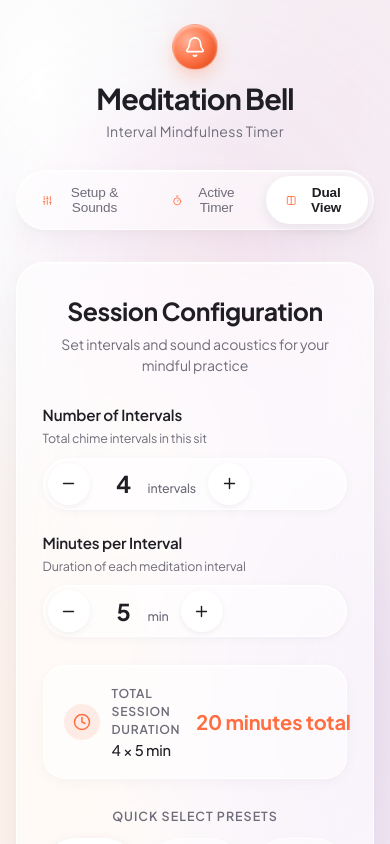
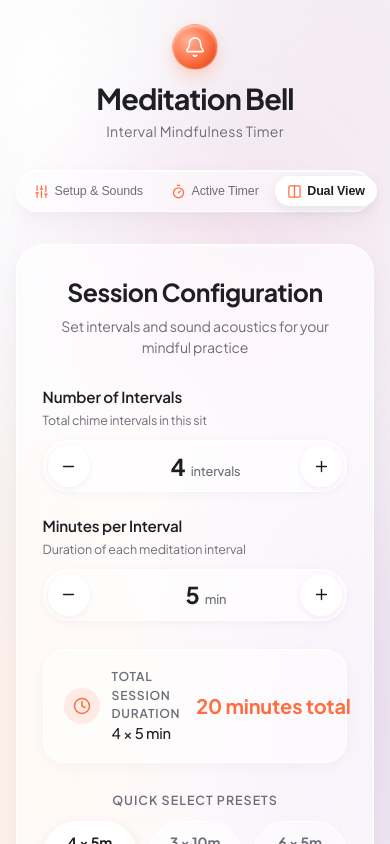
Before and after one commit to ParthKhanayat/Mediation-Bell, a React (Vite) app: page / in a window 390 px wide. Built offline with nearby package versions, Linux system fonts and the light colour scheme.

Commit message:
Fix symmetry: balance mobile and desktop steppers, center values, expand desktop Dual View container, and prevent tab wrapping

```diff
--- a/src/App.jsx
+++ b/src/App.jsx
@@ -160,7 +160,7 @@ export default function App() {
       </nav>
 
       {/* Main Responsive Layout */}
-      <main className="zen-main-container">
+      <main className={`zen-main-container ${viewMode === 'both' ? 'dual-mode' : ''}`}>
         {viewMode === 'both' ? (
           <div className="zen-dual-layout">
             <div className="zen-secondary-dim zen-config-wrapper">
--- a/src/index.css
+++ b/src/index.css
@@ -203,13 +203,15 @@ body {
   position: relative;
   z-index: 1;
   gap: 4px;
+  max-width: 100%;
 }
 
 .zen-view-tab {
   display: flex;
   align-items: center;
-  gap: 0.5rem;
-  padding: 0.55rem 1.25rem;
+  justify-content: center;
+  gap: 0.45rem;
+  padding: 0.55rem 1.15rem;
   font-size: 0.85rem;
   font-weight: 500;
   letter-spacing: -0.01em;
@@ -220,6 +222,15 @@ body {
   cursor: pointer;
   transition: var(--transition-gentle);
   user-select: none;
+  white-space: nowrap;
+}
+
+@media (max-width: 440px) {
+  .zen-view-tab {
+    padding: 0.45rem 0.75rem;
+    font-size: 0.78rem;
+    gap: 0.35rem;
+  }
 }
 
 .zen-view-tab:hover {
@@ -243,12 +254,21 @@ body {
 /* Main Content Area */
 .zen-main-container {
   width: 100%;
-  max-width: 580px;
+  max-width: 540px;
   position: relative;
   z-index: 1;
   display: flex;
   flex-direction: column;
   align-items: center;
+  transition: max-width 0.35s cubic-bezier(0.16, 1, 0.3, 1);
+}
+
+/* Expanded container for desktop Dual View to ensure spacious, symmetrical cards */
+@media (min-width: 992px) {
+  .zen-main-container.dual-mode,
+  .zen-main-container:has(.zen-dual-layout) {
+    max-width: 1020px;
+  }
 }
 
 /* Responsive Dual Column View on Desktop */
@@ -263,8 +283,8 @@ body {
   .zen-dual-layout {
     display: grid;
     grid-template-columns: 1fr 1fr;
-    gap: 2.25rem;
-    max-width: 980px;
+    gap: 2rem;
+    max-width: 1020px;
     align-items: start;
   }
 }
@@ -318,10 +338,10 @@ body {
 .stepper-row {
   display: flex;
   flex-direction: column;
-  gap: 0.6rem;
-}
-
-@media (min-width: 480px) {
+  gap: 0.65rem;
+}
+
+@media (min-width: 540px) {
   .stepper-row {
     flex-direction: row;
     align-items: center;
@@ -347,16 +367,25 @@ body {
   color: var(--text-secondary);
 }
 
-/* Capsule Stepper Control */
+/* Capsule Stepper Control - Completely Symmetrical */
 .zen-stepper {
-  display: inline-flex;
-  align-items: center;
+  display: flex;
+  align-items: center;
+  justify-content: space-between;
+  width: 100%;
   background: rgba(255, 255, 255, 0.55);
   border: 1px solid var(--color-border-glass);
   border-radius: var(--radius-full);
   padding: 4px;
-  gap: 4px;
   box-shadow: var(--shadow-inner), 0 2px 8px rgba(30, 20, 50, 0.04);
+  box-sizing: border-box;
+}
+
+@media (min-width: 540px) {
+  .zen-stepper {
+    width: 210px;
+    flex-shrink: 0;
+  }
 }
 
 .zen-stepper-btn {
@@ -375,6 +404,7 @@ body {
   transition: var(--transition-gentle);
   user-select: none;
   box-shadow: 0 2px 6px rgba(30, 20, 50, 0.06);
+  flex-shrink: 0;
 }
 
 .zen-stepper-btn:hover:not(:disabled) {
@@ -400,26 +430,31 @@ body {
   height: 17px;
 }
 
+/* Symmetrically Centered Value Cluster */
 .zen-stepper-value-container {
+  flex: 1;
   display: flex;
   align-items: baseline;
   justify-content: center;
-  min-width: 68px;
-  padding: 0 0.5rem;
+  gap: 5px;
+  padding: 0 0.25rem;
+  text-align: center;
+  min-width: 0;
 }
 
 .zen-stepper-input {
-  width: 44px;
+  width: 2.2ch;
   background: transparent;
   border: none;
   font-family: var(--font-sans);
   font-size: 1.45rem;
   font-weight: 700;
   color: var(--text-primary);
-  text-align: center;
+  text-align: right;
   outline: none;
   -moz-appearance: textfield;
   appearance: textfield;
+  padding: 0;
 }
 
 .zen-stepper-input::-webkit-outer-spin-button,
@@ -429,10 +464,10 @@ body {
 }
 
 .zen-stepper-unit {
-  font-size: 0.78rem;
+  font-size: 0.8rem;
   color: var(--text-secondary);
   font-weight: 500;
-  margin-left: 2px;
+  white-space: nowrap;
 }
 
 /* Live Session Duration Banner */
```
